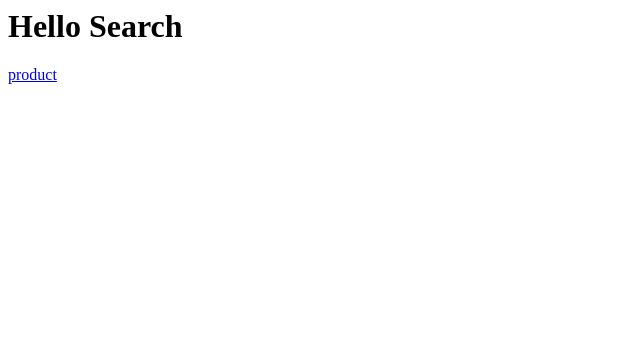
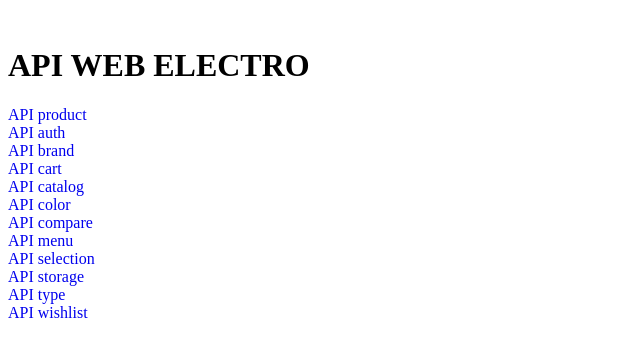
Before and after one commit to tiendz08052003/serverElectro, a Node project: template src/resources/views/main/index.ejs in a window 1280 px wide. Shown: the top 357 px of the page, without its empty margins (0-640 px from the left). Run offline with Node 20 templates, Linux system fonts and the light colour scheme; the template is opened without the code that fills it, so the values that code supplies are empty.

Commit message:
update backend

```diff
--- a/src/resources/views/main/index.ejs
+++ b/src/resources/views/main/index.ejs
@@ -3,11 +3,64 @@
     <meta charset="UTF-8">
     <meta name="viewport" content="width=device-width, initial-scale=1.0">
     <title>Search</title>
+    <style>
+        a {
+            text-decoration: none;
+        }
+    </style>
 </head>
-<body>
-    <h1>Hello Search</h1>
-    <a href="/api/product">
-        product
+<br>
+    <h1>API WEB ELECTRO</h1>
+    <a href="/api/product/list">
+        API product
     </a>
+</br>
+    <a href="/api/auth">
+        API auth
+    </a>
+</br>
+    <a href="/api/brand">
+        API brand
+    </a>
+</br>
+    <a href="/api/cart">
+        API cart
+    </a>
+</br>
+    <a href="/api/catalog">
+        API catalog
+    </a>
+</br>
+    <a href="/api/color">
+        API color
+    </a>
+</br>
+    <a href="/api/compare">
+        API compare
+    </a>
+</br>
+    <a href="/api/menu">
+        API menu
+    </a>
+</br>
+    <a href="/api/selection">
+        API selection
+    </a>
+</br>
+    <a href="/api/storage">
+        API storage
+    </a>
+</br>
+
+    <a href="/api/type">
+        API type
+    </a>
+</br>
+
+    <a href="/api/wishlist">
+        API wishlist
+    </a>
+</br>
+
 </body>
 </html>
--- a/src/resources/views/product/list.ejs
+++ b/src/resources/views/product/list.ejs
@@ -11,7 +11,8 @@
         <div class="container">
             <form class="mt-4" name="handle-forms-action" method="" action="">
                 <h3>Khóa học của tôi</h3>
-                <a href="/api/product/trash">Thùng rác</a>
+                <a href="/api/product/trash" style="margin-right: 50px;">Thùng rác</a>
+                <a href="/api/product/create">Thêm dữ liệu</a>
                 <div class="d-flex align-items-center mt-2 ps-2">
                     <select class="form-select select__control" aria-label="Default select example" name="action">
                         <option value="select" selected>-- Select all --</option>
@@ -31,7 +32,6 @@
                             <th scope="col">
                                 ID
                             </th>
-                            <th scope="col">Loại</th>
                             <th scope="col">
                                 Tên sản phầm
                             </th>
@@ -57,7 +57,6 @@
                                         </div>
                                     </th>
                                     <td scope="row"><%= data._id %></td>
-                                    <th scope="row"><%= data.type %></th>
                                     <td scope="row"><%= data.name %></td>
                                     <td scope="row"><%= data.createdAt %></td>
                                     <td>
```
Also changed, not shown: index.js (+1 -6 lines).
